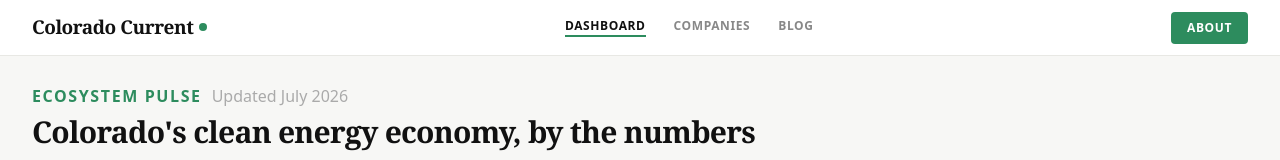
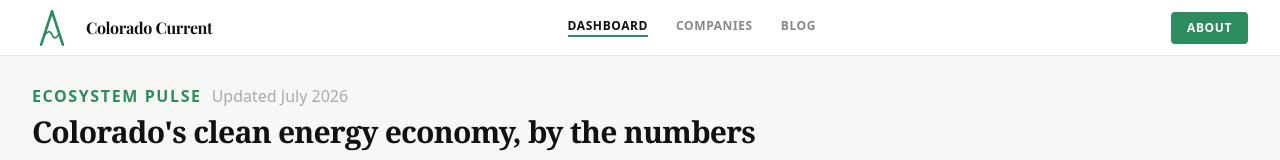
Before and after one commit to FrazRoc/colorado-current, a Next.js app: page / in a window 1280 px wide. Shown: the top 160 px of the page. Built offline with nearby package versions, Linux system fonts and the light colour scheme.

Commit message:
Add logo mark, update nav, add favicon

```diff
--- a/src/app/layout.tsx
+++ b/src/app/layout.tsx
@@ -10,7 +10,11 @@ export const metadata: Metadata = {
   },
   description:
     "Independent analysis of Colorado's clean energy startup ecosystem. Tracking companies, capital, and policy shaping the state's energy future.",
-  metadataBase: new URL("https://coloradocurrent.co"),
+  metadataBase: new URL("https://coloradocurrent.com"),
+  icons: {
+    icon: "/favicon.svg",
+    shortcut: "/favicon.svg",
+  },
   openGraph: {
     siteName: "Colorado Current",
     type: "website",
--- /dev/null
+++ b/src/components/layout/Logo.tsx
@@ -0,0 +1,71 @@
+interface Props {
+  dark?: boolean;
+  size?: "sm" | "md" | "lg";
+}
+
+const sizes = {
+  sm: { mark: 28, stroke: 2.4, wave: 1.6, gap: 10, font: 13 },
+  md: { mark: 40, stroke: 3.2, wave: 2.0, gap: 14, font: 16 },
+  lg: { mark: 96, stroke: 6.0, wave: 3.5, gap: 24, font: 26 },
+};
+
+export default function Logo({ dark = false, size = "md" }: Props) {
+  const s = sizes[size];
+  const color = dark ? "#4db8a0" : "#2d8c5e";
+  const textColor = dark ? "#ffffff" : "#111111";
+
+  const u = s.mark / 40;
+  const lx = 13 * u;
+  const ly = 20 * u;
+  const lt = 20 * u;
+  const wy = 8 * u;
+  const wa = 8 * u;
+  const wh = 5 * u;
+
+  return (
+    <div style={{ display: "flex", alignItems: "center", gap: s.gap }}>
+      <svg
+        width={s.mark}
+        height={s.mark}
+        viewBox={`${-lx - 4} ${-lt - 4} ${(lx + 4) * 2} ${lt + ly + 8}`}
+        fill="none"
+        aria-hidden="true"
+      >
+        <line
+          x1={-lx} y1={ly}
+          x2={0} y2={-lt}
+          stroke={color}
+          strokeWidth={s.stroke}
+          strokeLinecap="round"
+        />
+        <line
+          x1={lx} y1={ly}
+          x2={0} y2={-lt}
+          stroke={color}
+          strokeWidth={s.stroke}
+          strokeLinecap="round"
+        />
+        <path
+          d={`M${-wa},${wy} C${-wa * 0.65},${wy - wh} ${-wa * 0.25},${wy - wh} 0,${wy} C${wa * 0.25},${wy + wh} ${wa * 0.65},${wy + wh} ${wa},${wy}`}
+          stroke={color}
+          strokeWidth={s.wave}
+          strokeLinecap="round"
+          fill="none"
+        />
+      </svg>
+      <span
+        style={{
+          fontFamily: "var(--font-family-serif, Georgia, serif)",
+          fontSize: s.font,
+          fontWeight: 700,
+          color: textColor,
+          letterSpacing: "-0.3px",
+          lineHeight: 1,
+          userSelect: "none",
+        }}
+      >
+        Colorado Current
+      </span>
+    </div>
+  );
+}
--- a/src/components/layout/Nav.tsx
+++ b/src/components/layout/Nav.tsx
@@ -2,6 +2,7 @@
 
 import Link from "next/link";
 import { usePathname } from "next/navigation";
+import Logo from "./Logo";
 
 const links = [
   { href: "/", label: "Dashboard" },
@@ -14,15 +15,10 @@ export default function Nav() {
 
   return (
     <nav className="bg-surface border-b border-surface-border px-8 flex items-center justify-between h-14 sticky top-0 z-50">
-      {/* Logo */}
-      <Link href="/" className="flex items-center gap-1.5 no-underline">
-        <span className="text-[19px] font-serif font-extrabold text-ink tracking-tight">
-          Colorado Current
-        </span>
-        <span className="w-2 h-2 rounded-full bg-cc-green inline-block mb-px" />
+      <Link href="/" className="no-underline">
+        <Logo size="md" />
       </Link>
 
-      {/* Nav links */}
       <div className="flex gap-7">
         {links.map(({ href, label }) => {
           const active = pathname === href;
@@ -42,7 +38,6 @@ export default function Nav() {
         })}
       </div>
 
-      {/* Subscribe CTA — placeholder for future newsletter */}
       <Link
         href="/about"
         className="bg-cc-green text-white text-xs font-sans font-semibold uppercase tracking-wider px-4 py-2 rounded no-underline hover:bg-cc-green-dark transition-colors"
```
Also changed, not shown: public/favicon.svg (added).
